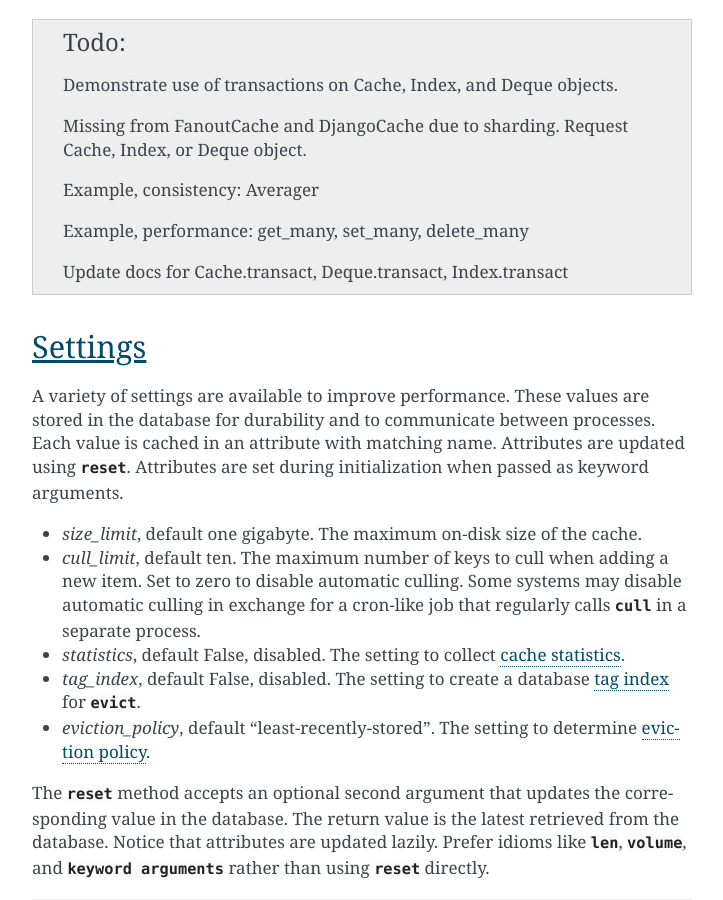
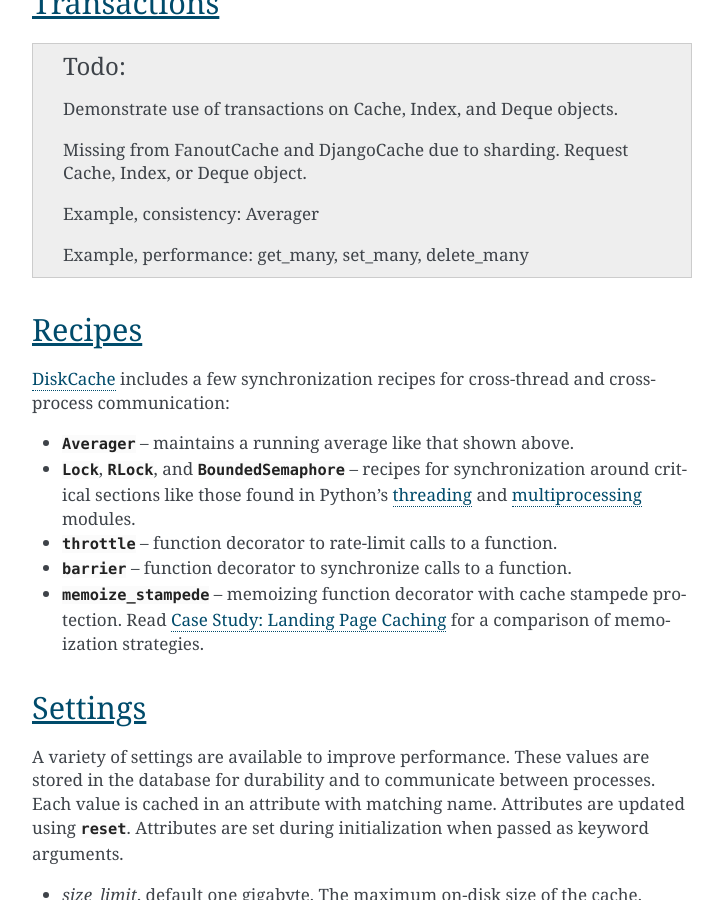
Before and after one commit to grantjenks/python-diskcache, a Sphinx documentation site: the page built from docs/tutorial.rst, in a window 1280 px wide and 900 px high, scrolled down 12323 px. Shown: the whole window, without its empty margins (388-1111 px from the left). Built offline with Sphinx 7.4.7, drawn with Linux system fonts in a browser that asks for light colours.

Commit message:
Add recipes in tutorial and api docs

```diff
--- a/docs/tutorial.rst
+++ b/docs/tutorial.rst
@@ -630,8 +630,28 @@
    Example, consistency: Averager
 
    Example, performance: get_many, set_many, delete_many
+.. _tutorial-recipes:
 
-   Update docs for Cache.transact, Deque.transact, Index.transact
+Recipes
+-------
+
+:doc:`DiskCache <index>` includes a few synchronization recipes for
+cross-thread and cross-process communication:
+
+* :class:`.Averager` -- maintains a running average like that shown above.
+* :class:`.Lock`, :class:`.RLock`, and :class:`.BoundedSemaphore` -- recipes
+  for synchronization around critical sections like those found in Python's
+  `threading`_ and `multiprocessing`_ modules.
+* :func:`throttle <.throttle>` -- function decorator to rate-limit calls to a
+  function.
+* :func:`barrier <.barrier>` -- function decorator to synchronize calls to a
+  function.
+* :func:`memoize_stampede <.memoize_stampede>` -- memoizing function decorator
+  with cache stampede protection. Read :doc:`case-study-landing-page-caching`
+  for a comparison of memoization strategies.
+
+.. _threading: https://docs.python.org/3/library/threading.html
+.. _multiprocessing: https://docs.python.org/3/library/multiprocessing.html
 
 .. _tutorial-settings:
 
```
Also changed, not shown: docs/api.rst (+21 -0 lines).
